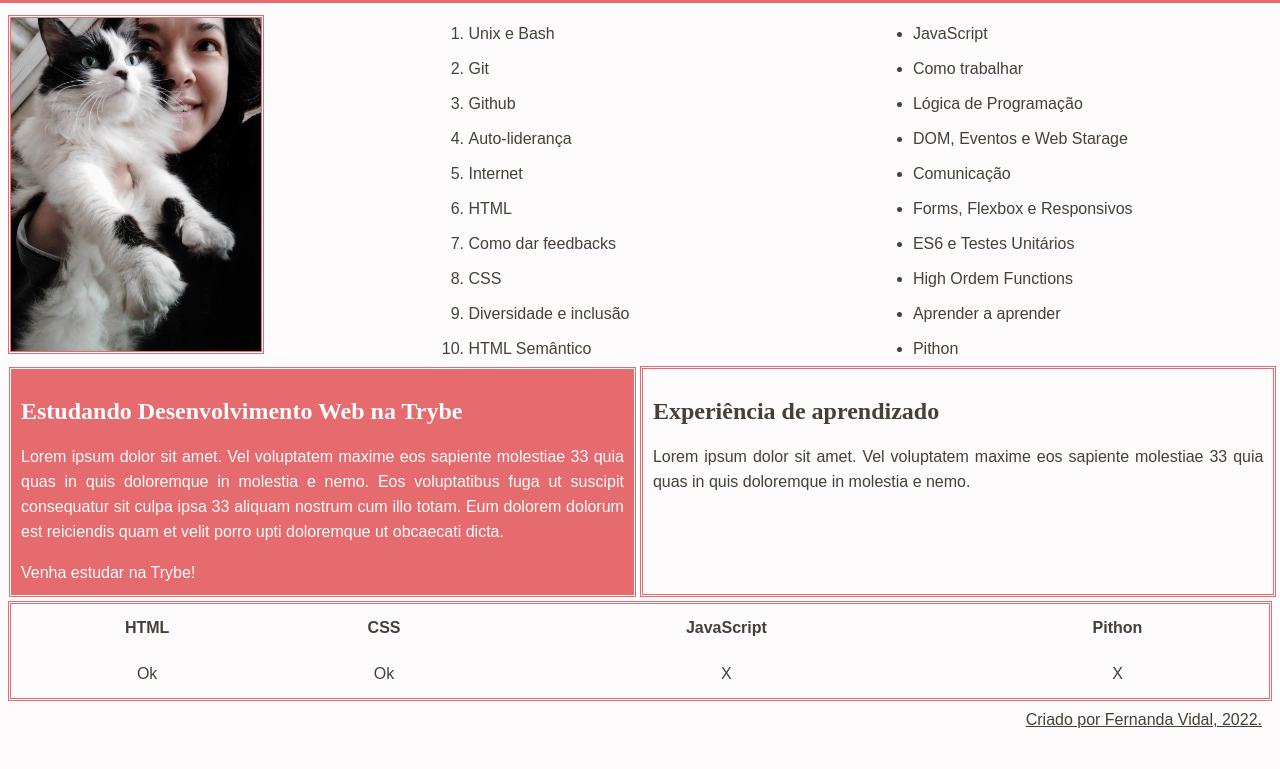
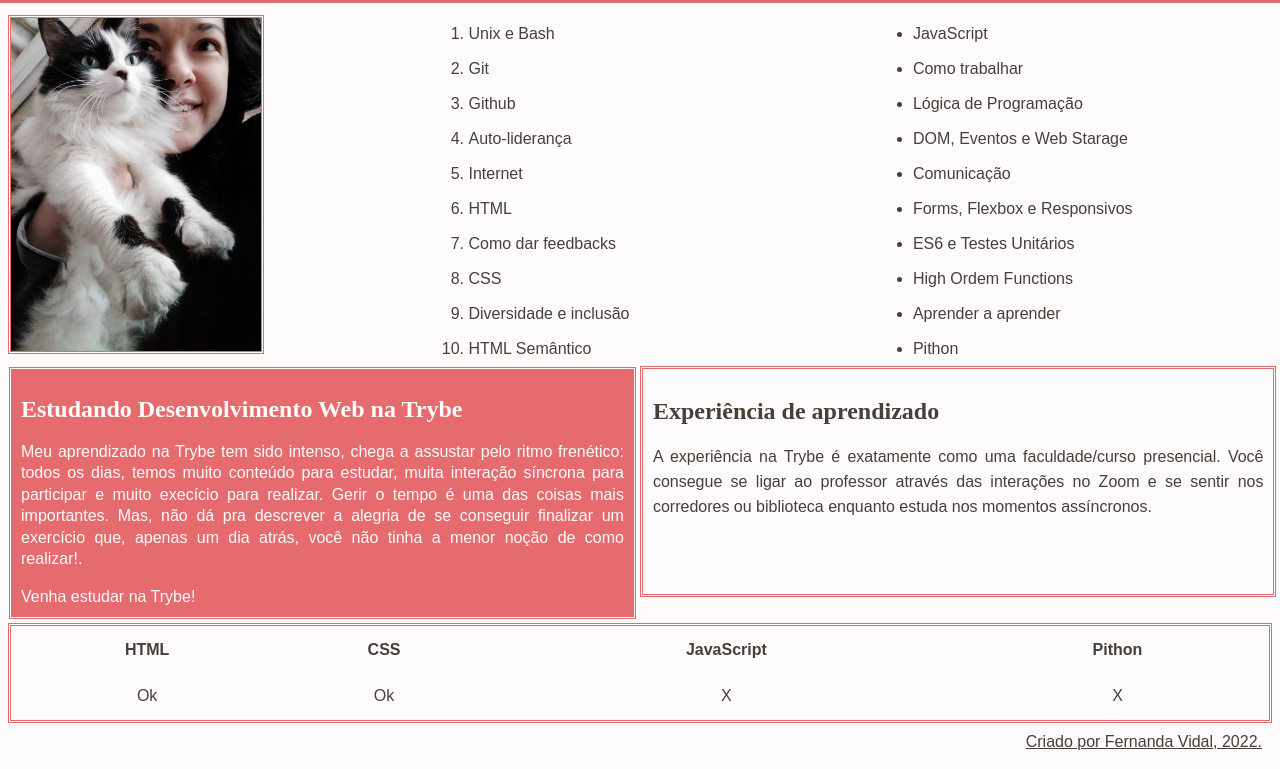
Before and after one commit to Fernanda-Vidal/ProjectTrybe-lessons-learned, a website: page index.html in a window 1280 px wide. Shown: the part 103-872 px from the top of the page. Before the commit the page ends 850 px from the top, so only its background shows below. Drawn offline with Linux system fonts and the light colour scheme.

Commit message:
Adiciona textos.

```diff
--- a/index.html
+++ b/index.html
@@ -50,15 +50,12 @@
     <section>
         <article class="lado-esquerdo">
         <h2>Estudando Desenvolvimento Web na Trybe</h2>
-        <p>Lorem ipsum dolor sit amet. Vel voluptatem maxime eos sapiente molestiae 33 quia quas in quis doloremque in molestia
-            e nemo. Eos voluptatibus fuga ut suscipit consequatur sit culpa ipsa 33 aliquam nostrum cum illo totam. Eum dolorem
-            dolorum est reiciendis quam et velit porro upti doloremque ut obcaecati dicta.</p>
+        <p>Meu aprendizado na Trybe tem sido intenso, chega a assustar pelo ritmo frenético: todos os dias, temos muito conteúdo para estudar, muita interação síncrona para participar e muito execício para realizar. Gerir o tempo é uma das coisas mais importantes. Mas, não dá pra descrever a alegria de se conseguir finalizar um exercício que, apenas um dia atrás, você não tinha a menor noção de como realizar!.</p>
             <a href="https://www.betrybe.com/?utm_source=google&utm_medium=cpc&utm_campaign=pmax&utm_content=ad1&gclid=CjwKCAiAjoeRBhAJEiwAYY3nDHUYKxduTDdgN1q3gjYw4deemiV5HllJEX7y-6ChO8LuL5rgEDcI-xoCuTAQAvD_BwE" target="_blank">Venha estudar na Trybe!</a>
         </article>
         <aside class="lado-direito">
             <h2>Experiência de aprendizado</h2>
-            <p>Lorem ipsum dolor sit amet. Vel voluptatem maxime eos sapiente molestiae 33 quia quas in quis doloremque in molestia
-                e nemo. </p>
+            <p>A experiência na Trybe é exatamente como uma faculdade/curso presencial. Você consegue se ligar ao professor através das interações no Zoom e se sentir nos corredores ou biblioteca enquanto estuda nos momentos assíncronos.</p>
         </aside>
     </section>
     <table id="tabela">
--- a/style.css
+++ b/style.css
@@ -76,7 +76,7 @@
     width: 47.7%;
     text-align: justify;
     border: rgb(253, 251, 251) double;
-    line-height: 25px;
+    line-height: 21.5px;
     padding: 10px;
     margin-right: 1.5px;
     }
@@ -90,7 +90,7 @@
     position: absolute;
     text-align: justify;
     padding: 10px;
-    margin-left: 1.5px;
+    margin-left: 1.5px
 }
 
 #rodape {
```
